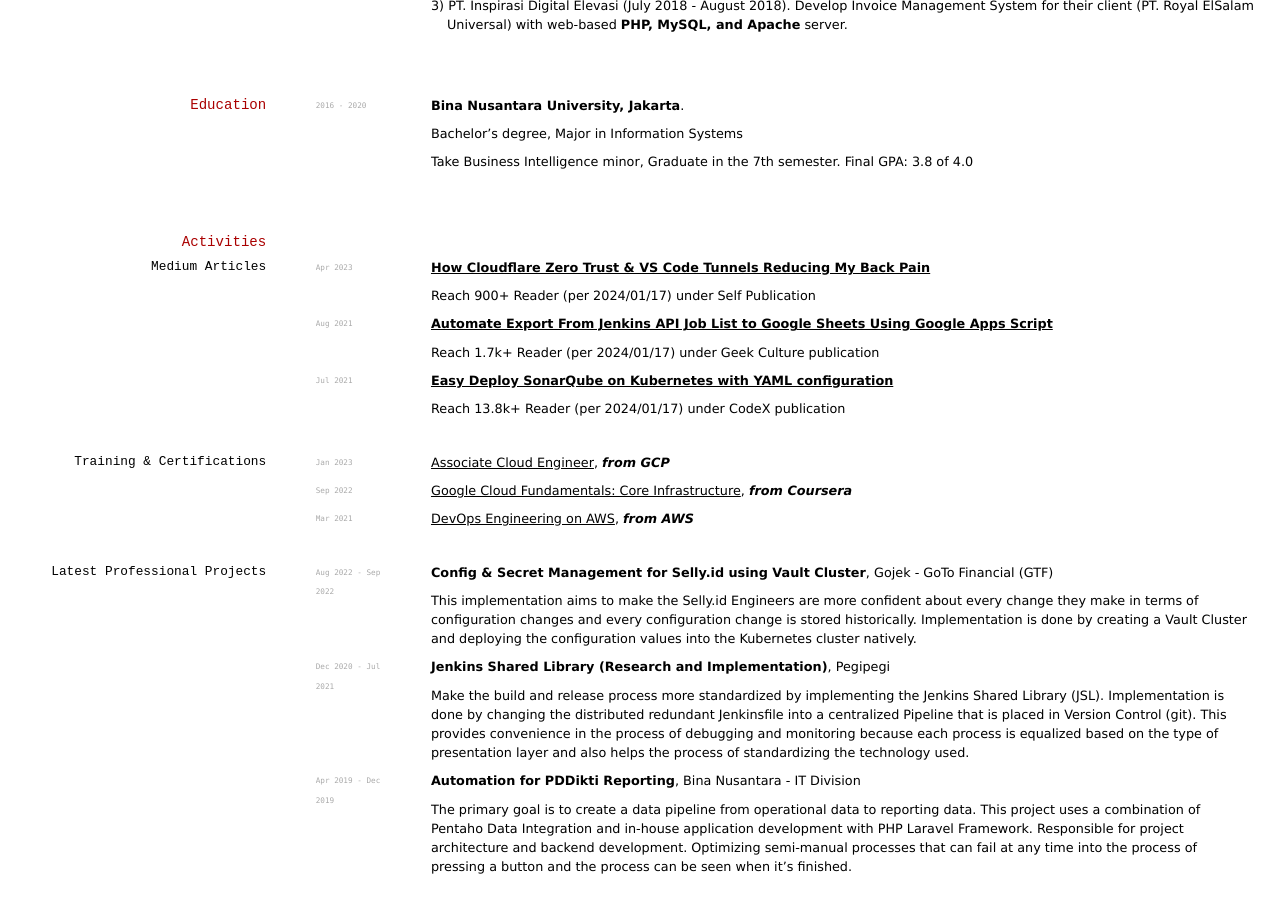
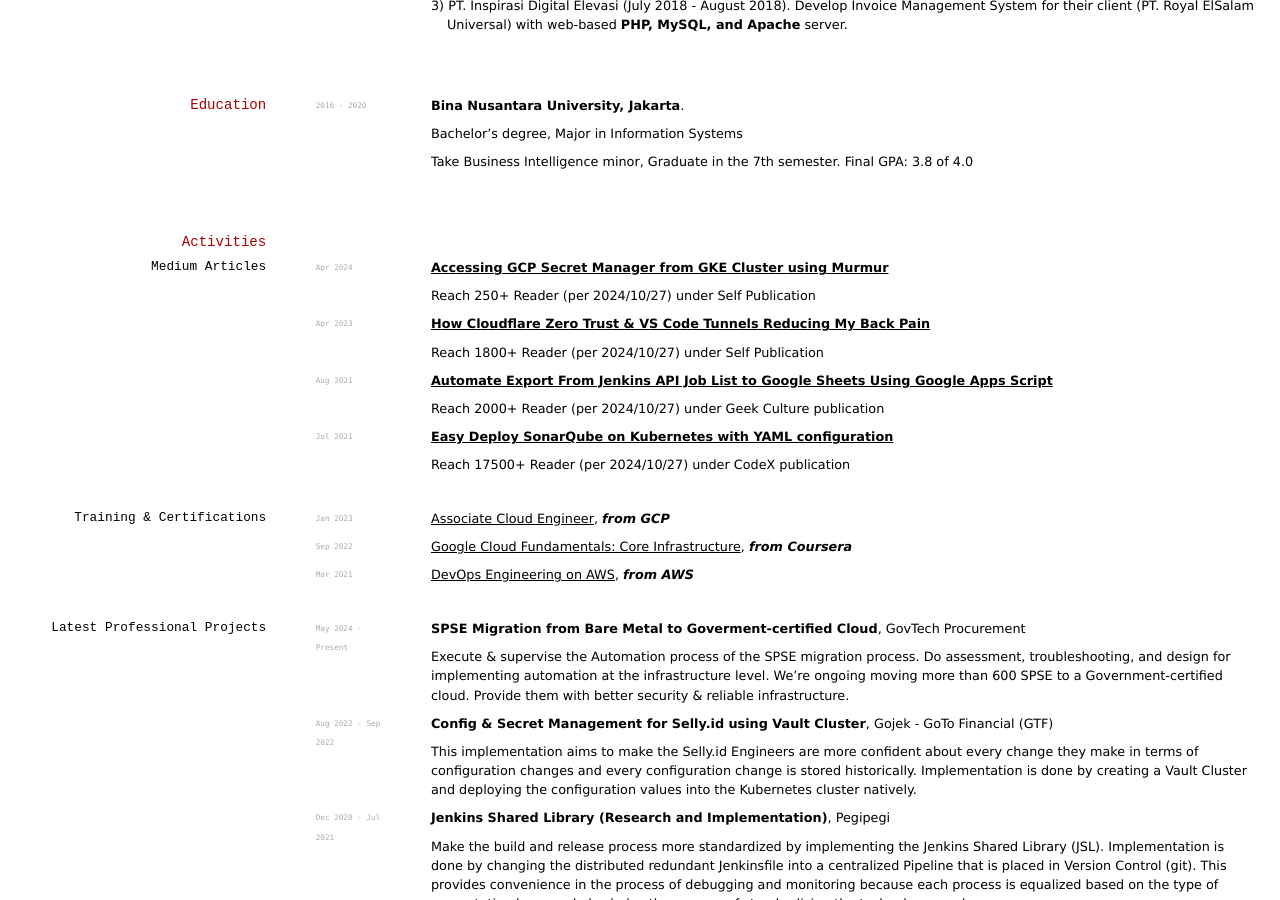
Before and after one commit to doctor500/cv, a Jekyll site: the page built from index.md, in a window 1280 px wide and 900 px high, scrolled down 1557 px. Built offline with Jekyll 4.4.1, drawn with Linux system fonts in a browser that asks for light colours.

Commit message:
feat: update cv content - activities

```diff
--- a/index.md
+++ b/index.md
@@ -108,20 +108,25 @@ Take Business Intelligence minor, Graduate in the 7th semester. Final GPA: 3.8 o
 
 ## Activities
 ### Medium Articles
+`Apr 2024`
+[**Accessing GCP Secret Manager from GKE Cluster using Murmur**](https://davidlayardi.medium.com/accessing-gcp-secret-manager-from-gke-cluster-using-murmur-34c679f25333)
+
+Reach 250+ Reader (per 2024/10/27) under Self Publication
+
 `Apr 2023`
 [**How Cloudflare Zero Trust & VS Code Tunnels Reducing My Back Pain**](https://medium.com/@davidlayardi/how-cloudflare-trust-zero-vs-code-tunnels-reducing-my-back-pain-67c38c506a28)
 
-Reach 900+ Reader (per 2024/01/17) under Self Publication
+Reach 1800+ Reader (per 2024/10/27) under Self Publication
 
 `Aug 2021`
 [**Automate Export From Jenkins API Job List to Google Sheets Using Google Apps Script**](https://medium.com/geekculture/automate-export-from-jenkins-api-job-list-to-google-sheets-using-google-apps-script-2eef44008bdc)
 
-Reach 1.7k+ Reader (per 2024/01/17) under Geek Culture publication
+Reach 2000+ Reader (per 2024/10/27) under Geek Culture publication
 
 `Jul 2021`
 [**Easy Deploy SonarQube on Kubernetes with YAML configuration**](https://medium.com/codex/easy-deploy-sonarqube-on-kubernetes-with-yaml-configuration-27f5adc8de90)
 
-Reach 13.8k+ Reader (per 2024/01/17) under CodeX publication
+Reach 17500+ Reader (per 2024/10/27) under CodeX publication
 
 
 ### Training & Certifications
@@ -140,6 +145,11 @@ Reach 13.8k+ Reader (per 2024/01/17) under CodeX publication
 
 
 ### Latest Professional Projects
+
+`May 2024 - Present`
+**SPSE Migration from Bare Metal to Goverment-certified Cloud**, GovTech Procurement
+
+Execute & supervise the Automation process of the SPSE migration process. Do assessment, troubleshooting, and design for implementing automation at the infrastructure level. We're ongoing moving more than 600 SPSE to a Government-certified cloud. Provide them with better security & reliable infrastructure.
 
 `Aug 2022 - Sep 2022`
 **Config & Secret Management for Selly.id using Vault Cluster**, Gojek - GoTo Financial (GTF)
```
